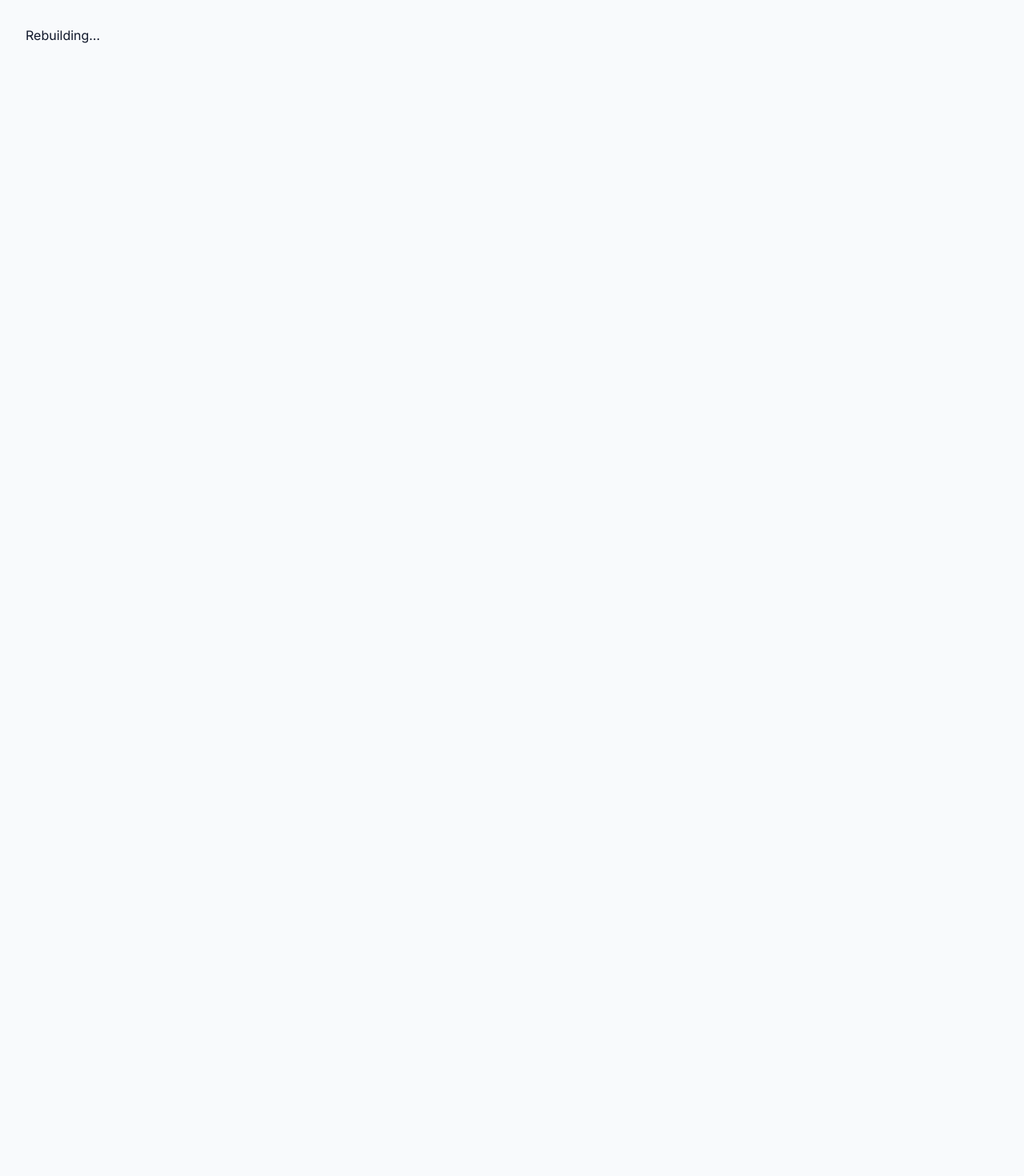
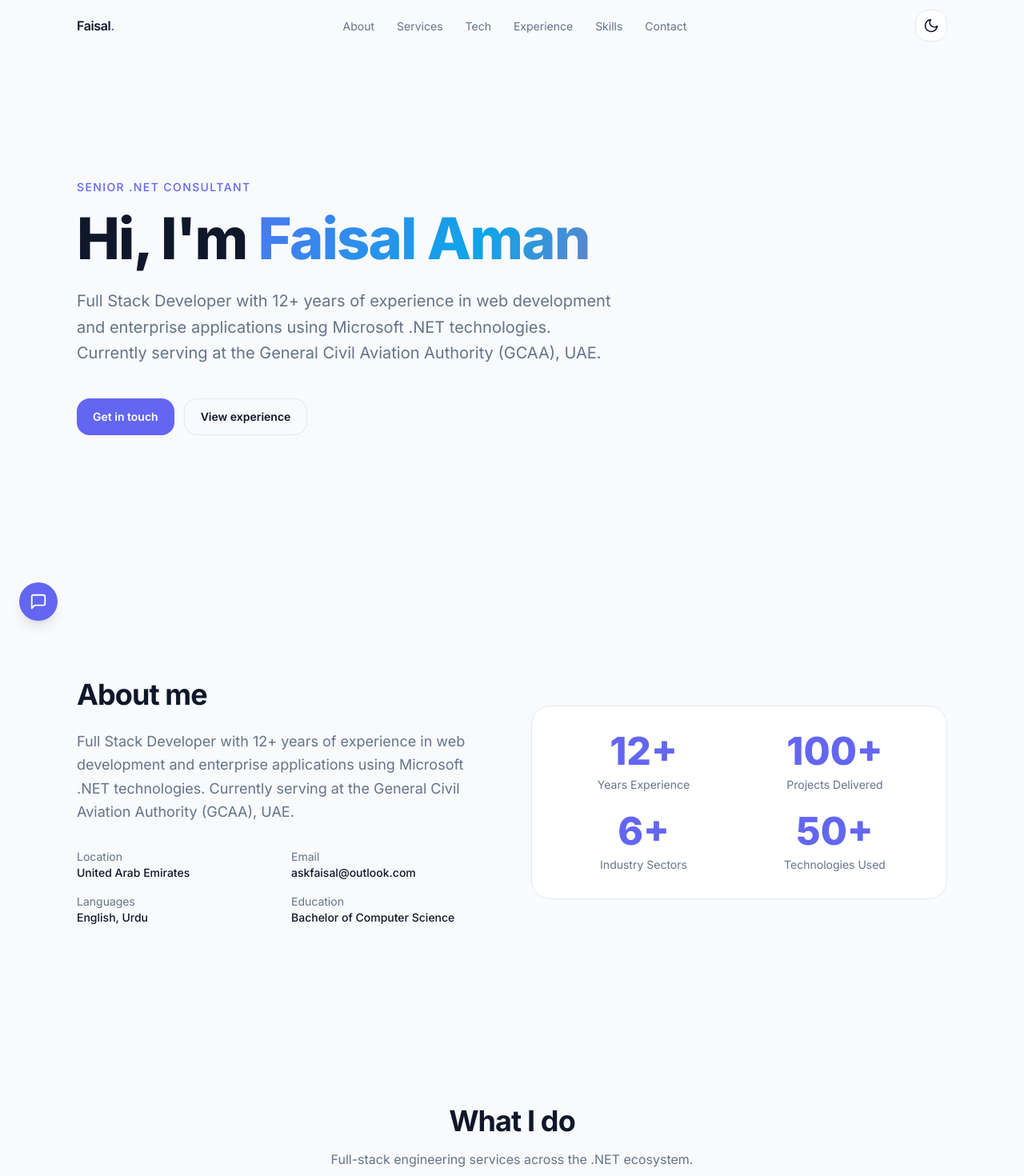
Before and after one commit to faisalaman/portfolio, a React (Vite) app: page / in a window 1280 px wide. Shown: the top 1470 px of the page at 80% size. Before the commit the page ends 800 px from the top, so only its background shows below. Built offline with nearby package versions, Linux system fonts and the light colour scheme; the HTML template or start-up script is replaced by a standard one.

Commit message:
Compose App with all sections and widgets

```diff
--- a/src/App.jsx
+++ b/src/App.jsx
@@ -1,3 +1,35 @@
+import { AuroraBackground } from './components/ui/AuroraBackground';
+import { Navbar } from './components/layout/Navbar';
+import { Footer } from './components/layout/Footer';
+import { Hero } from './components/sections/Hero';
+import { About } from './components/sections/About';
+import { Services } from './components/sections/Services';
+import { TechExpertise } from './components/sections/TechExpertise';
+import { Experience } from './components/sections/Experience';
+import { Skills } from './components/sections/Skills';
+import { Contact } from './components/sections/Contact';
+import { PageLoader } from './components/widgets/PageLoader';
+import { ScrollToTop } from './components/widgets/ScrollToTop';
+import { AIChatAssistant } from './components/widgets/AIChatAssistant';
+
 export default function App() {
-  return <div className="p-8">Rebuilding…</div>;
+  return (
+    <>
+      <PageLoader />
+      <AuroraBackground />
+      <Navbar />
+      <main>
+        <Hero />
+        <About />
+        <Services />
+        <TechExpertise />
+        <Experience />
+        <Skills />
+        <Contact />
+      </main>
+      <Footer />
+      <ScrollToTop />
+      <AIChatAssistant />
+    </>
+  );
 }
```
